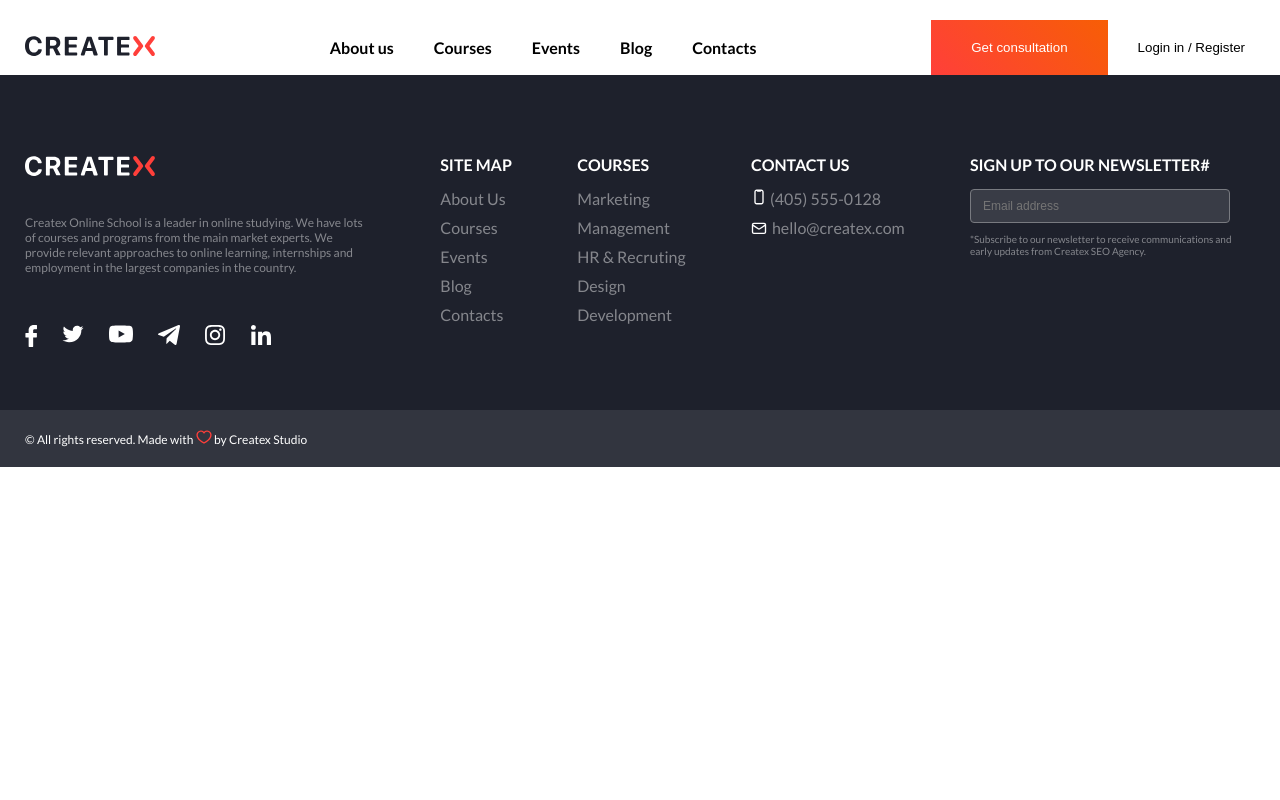
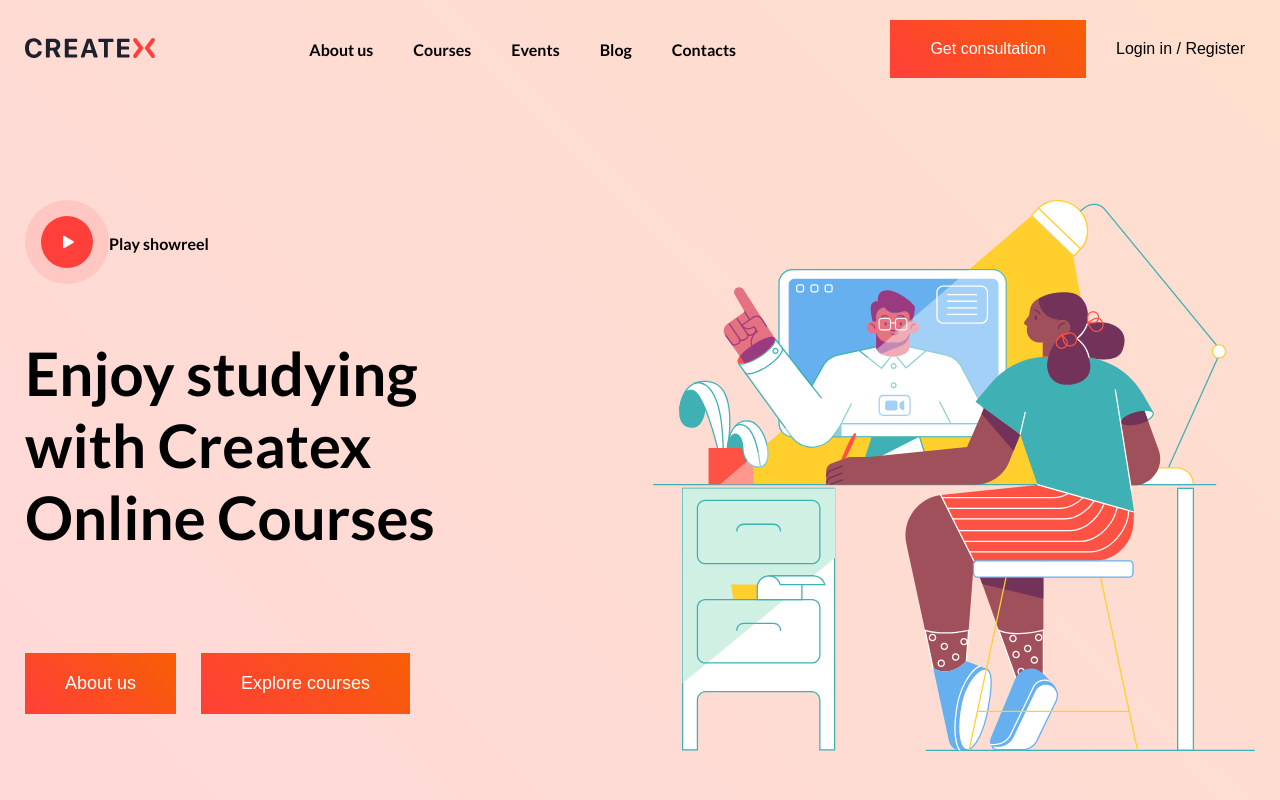
Before and after one commit to ArtemHvozdov/createx-courses-frontend, a React (Vite) app: page / in a window 1280 px wide. Shown: the top 800 px of the page. Built offline with nearby package versions, Linux system fonts and the light colour scheme.

Commit message:
create layout of main screen (#4)
Co-authored-by: ArtemHvozdov <artemhvozdov@gmail.com>

```diff
--- a/src/App.tsx
+++ b/src/App.tsx
@@ -1,12 +1,15 @@
 import './App.css'
 import Footer from './layouts/footer/footer'
+import Header from './layouts/header/header'
 import MainScreen from './layouts/main-screen/main-screen'
 
 function App() {
     return (
         <div className='wrapper'>
-            <MainScreen />
-            <main></main>
+            <Header />
+            <main className='main'>
+                <MainScreen />
+            </main>
             <Footer />
         </div>
   )
--- a/src/components/button/button.tsx
+++ b/src/components/button/button.tsx
@@ -1,12 +1,16 @@
+import { ReactNode } from "react";
+
 interface ButtonProps {
     className: string;
     btnText: string;
+    children?: ReactNode;
 }
 
 function Button(props: ButtonProps) {
     return (
         <button className={props.className}>
             {props.btnText}
+            {props.children}
         </button>
     )
 }
--- /dev/null
+++ b/src/components/text/text.tsx
@@ -0,0 +1,14 @@
+interface textProps {
+    className: string;
+    text: string;
+}
+
+function Text(props: textProps) {
+    return (
+        <span className={props.className}>
+            {props.text}
+        </span>
+    )
+}
+
+export default Text;
--- a/src/index.css
+++ b/src/index.css
@@ -2,16 +2,22 @@
     --white-color: #FFFFFF;
     --primary-color: #FF3F3A;
     --btn-gradient: linear-gradient(45deg, #FF3F3A, #F75E05);
+    --main-screen-gradient: linear-gradient(45deg, rgba(255, 63, 58, 0.2), rgba(247, 94, 5, 0.2));
     --secondary-yellow-color: #FFCF2D;
     --succes-color: #03CEA4;
     --danger-color: #FF4242;
     --warning-color: #F89828;
     --color-info: #5A87FC;
+    --bg-gr1-color: #FFD8D7;
+    --bg-gr2-color: #FDDECE;
+
+
     --gray-900-color: #1E212C;
     --gray-800-color: #1e212de8;
     --gray-700-color: #787A80;
     --gray-600-color: #393C46;
     --gray-200-color: #ffffff75;
+
 }
  html {
     box-sizing: border-box;
@@ -40,7 +46,7 @@ a {
 }
 
 .wrapper {
-    min-height: 100%;
+    min-height: 100vh;
     display: flex;
     flex-direction: column;
 }
@@ -51,6 +57,6 @@ a {
     padding: 0 10px;
 }
 
-main {
-    flex-grow: 1;
+.main {
+    flex: 1;
 }
--- a/src/layouts/header/header-buttons-section/header-buttons-section.css
+++ b/src/layouts/header/header-buttons-section/header-buttons-section.css
@@ -7,6 +7,7 @@
     border: none;
     outline: none;
     cursor: pointer;
+    font-size: 16px;
 }
 
 .btn__consultation {
--- a/src/layouts/header/heder.css
+++ b/src/layouts/header/heder.css
@@ -1,3 +1,10 @@
+.header {
+    position: absolute;
+    z-index: 2;
+    left: 0;
+    right: 0;
+}
+
 .header__inner {
     padding-top: 20px;
     display: flex;
--- a/src/layouts/main-screen/main-screen.css
+++ b/src/layouts/main-screen/main-screen.css
@@ -0,0 +1,56 @@
+.main__screen {
+    min-height: 100vh;
+    background: var( --main-screen-gradient);
+}
+
+.main__screen-head {
+    font-size: 60px;
+    margin-top: 50px;
+}
+
+.main-img-head_section {
+    padding-top: 200px;
+    display: flex;
+    justify-content: space-between;
+}
+
+.main__screen-btn-play {
+    border-radius: 50%;
+    background: transparent;
+    border: none;
+    cursor: pointer;
+}
+
+.play__btn-section {
+    display: flex;
+    align-items: center;
+}
+
+.play__btn-head {
+    font-weight: bold;
+}
+
+.main__screen-btn-play:hover {
+    background: rgba(0, 0, 0, 0.178);
+}
+
+.main__button-section button {
+    padding: 20px 40px;
+    border: none;
+    background: var(--btn-gradient);
+    color: var(--white-color);
+    font-size: 18px;
+}
+
+.main__button-section button:hover {
+    border: 1px solid var(--btn-gradient);
+    background: transparent;
+    color: var(--gray-900-color);
+    cursor: pointer;
+}
+
+.main__button-section {
+    display: flex;
+    gap: 25px;
+    margin-top: 100px;
+}
--- a/src/layouts/main-screen/main-screen.tsx
+++ b/src/layouts/main-screen/main-screen.tsx
@@ -1,11 +1,56 @@
-import Header from '../header/header';
 import './main-screen.css'
+import mainScreenImage from './../../assets/main-screen-img.svg'
+import btnPlayIcon from './../../assets/icons/btn-play.svg'
+import Button from '../../components/button/button';
+import Text from '../../components/text/text';
 
 function MainScreen() {
     return (
-        <>
-            <Header />
-        </>
+        <section className='main__screen'>
+            <div className="container">
+                <div className="main__screen-inner">
+                    <div className="main-img-head_section">
+                        <div className="main__left-item">
+                            <div className="play__btn-section">
+                                <Button
+                                    className='main__screen-btn-play'
+                                    btnText=''
+                                >
+                                    <img src={btnPlayIcon} alt="" />
+                                </Button>
+                                <Text
+                                    className='play__btn-head'
+                                    text='Play showreel'
+                                />
+                            </div>
+
+                            <h1 className='main__screen-head'>
+                                Enjoy studying<br></br>
+                                with Createx<br></br> Online Courses
+                            </h1>
+
+                            <div className="main__button-section">
+                                <Button
+                                    btnText='About us'
+                                    className='main__button-about-us'
+                                />
+                                <Button
+                                    className='main__button-courses'
+                                    btnText='Explore courses'
+                                />
+                            </div>
+                        </div>
+                        <div className="main__right-item">
+                            <img src={mainScreenImage} alt="" />
+                        </div>
+                    </div>
+                    <div className="statistic__section">
+
+                    </div>
+                </div>
+            </div>
+
+        </section>
     )
 }
 
```
